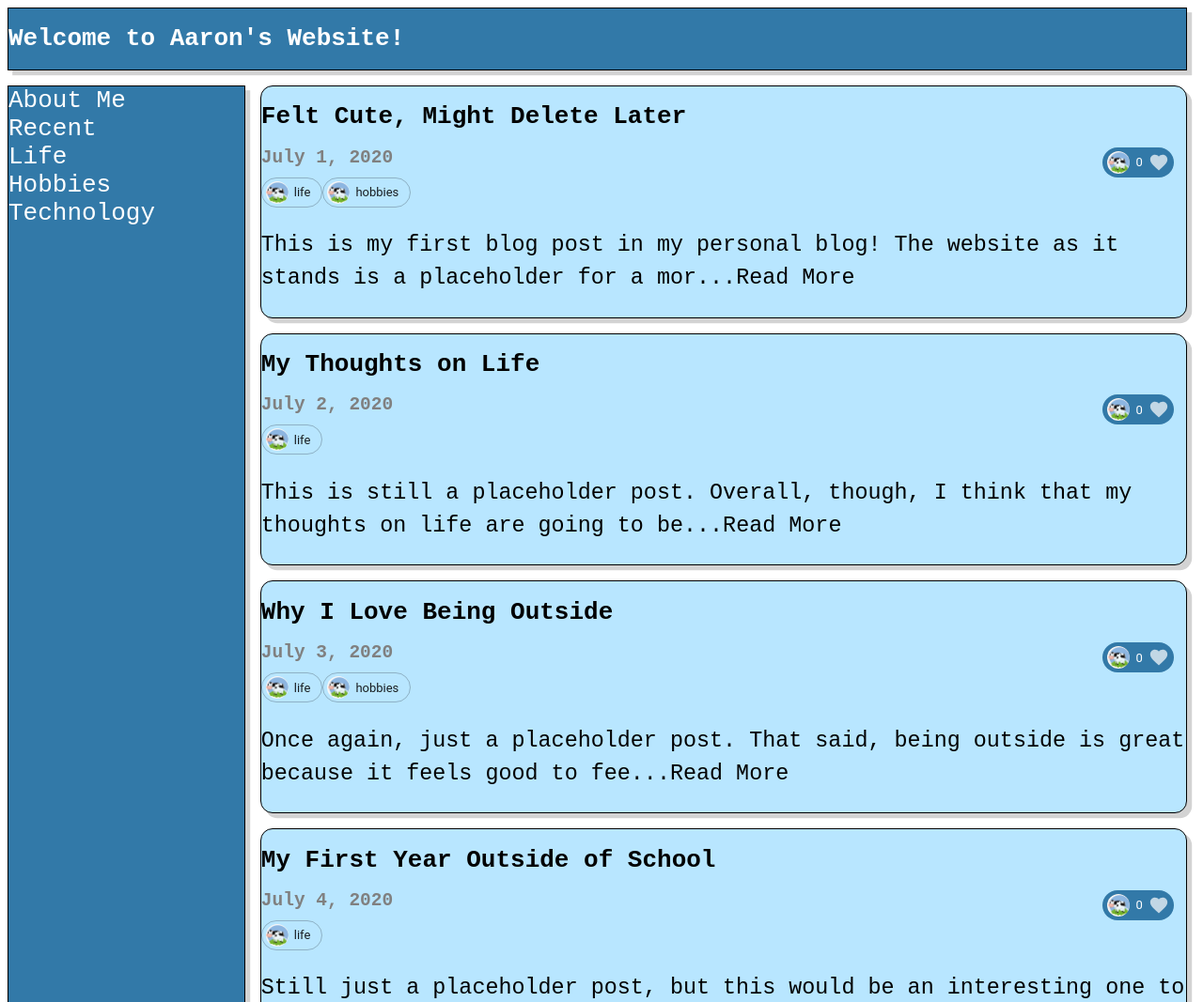
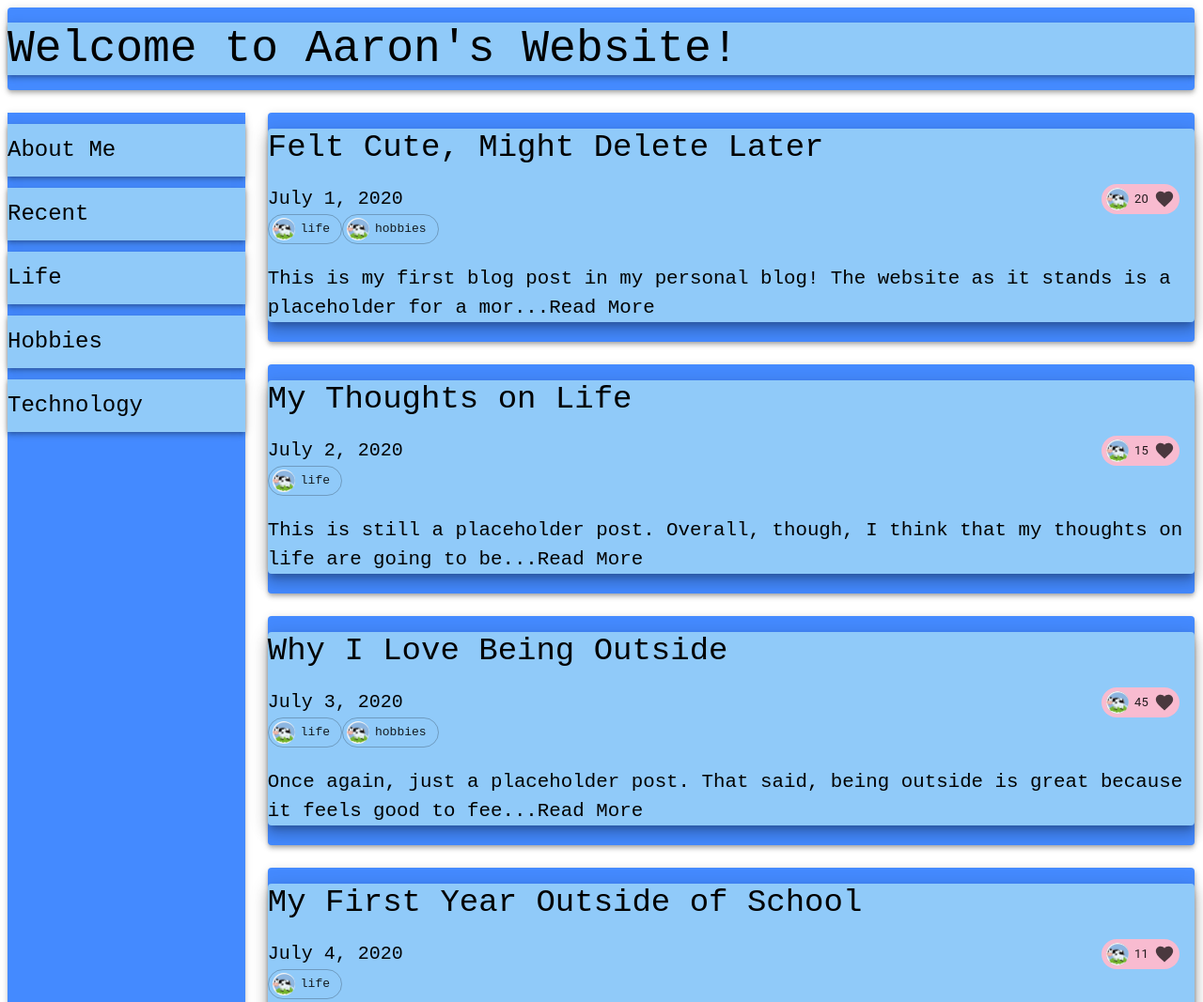
Before and after one commit to aaronsachs/aaronsachs.github.io, a React app: page / in a window 1280 px wide. Shown: the top 1067 px of the page at 94% size. Built offline with nearby package versions, Linux system fonts and the light colour scheme.

Commit message:
converted to mostly material ui, added likes to fake database

```diff
--- a/components/about/About.jsx
+++ b/components/about/About.jsx
@@ -1,5 +1,6 @@
 import React from 'react';
 import './About.css';
+
 
 class About extends React.Component {
 	constructor(props) {
--- a/components/blogpost/Blogpost.css
+++ b/components/blogpost/Blogpost.css
@@ -1,28 +1,15 @@
-.blogpost {
-	font-family: monospace;
-	border: solid black 0.1em;
-	background-color: #b8e6ff;
-	border-radius: 1em;
-	box-shadow: 0.4em 0.4em lightgrey;
-}
-
-.blogpost:hover {
-	background-color: lightgreen;
-	color: green;
-}
-
 .blogpostInfoBar {
 	display: flex;
 	flex-wrap: wrap;
 	justify-content: space-between;
 }
 
-.date {
-	color: grey;
-	margin: 0em;
+.title {
+	margin-top: 0.5em;
+	margin-bottom: 0.5em
 }
 
 .body {
-	font-size: 1.8em;
+	font-size: 1.3em;
 	line-height: 1.5em;
 }
--- a/components/blogpost/Blogpost.jsx
+++ b/components/blogpost/Blogpost.jsx
@@ -2,6 +2,8 @@ import React from 'react';
 import './Blogpost.css';
 import Blogtags from '../blogtags/Blogtags.jsx';
 import Likebutton from '../likebutton/Likebutton.jsx';
+import { Box, Typography } from '@material-ui/core';
+
 
 class Blogpost extends React.Component {
 	constructor(props) {
@@ -36,20 +38,28 @@ class Blogpost extends React.Component {
 		let day = date.getDate();
 		let year = date.getFullYear();
 		return (
-			<div className="blogpost">
-				<h1 className="title">{this.props.title}</h1>
+			<Box bgcolor="secondary.main" boxShadow={4} borderRadius="borderRadius">
+				<Box boxShadow={10} className="blogpost" bgcolor="primary.main" borderRadius="borderRadius">
+					<Typography variant="h4">
+						<div className="title">{this.props.title}</div>
+					</Typography>
 
 					<div className="blogpostInfoBar">
-				    <h2 className="date">{`${month} ${day}, ${year}`}</h2>
-				    <Likebutton/>
+					    <Typography variant="h6">
+					    	<div className="date">{`${month} ${day}, ${year}`}</div>
+					    </Typography>
+					    <Likebutton likes={this.props.likes}/>
 					</div>
 
 					<Blogtags tags={this.props.tags}/>
+					<Typography variant="body1" component="div">
 						<p className="body" onClick={this.handlePostClick}>
 						    {this.state.bodyPreview}
 						    <span>{this.state.expandButtonText}</span>
 						</p>
-			</div>
+					</Typography>
+				</Box>
+			</Box>
 		)
 	}
 }
--- a/components/header/Header.css
+++ b/components/header/Header.css
@@ -1,8 +1,5 @@
 .header {
-	font-family: monospace;
 	grid-column: 1/-1; /* The header spans columns [1, end) in its containing grid */
-	background-color: #3279a8;
-	color: white;
-	border: solid black 0.1em;
-	box-shadow: 0.4em 0.4em lightgrey;
+	padding-top: 1em;
+	padding-bottom: 1em;
 }
--- a/components/header/Header.jsx
+++ b/components/header/Header.jsx
@@ -1,5 +1,7 @@
 import React from 'react';
 import './Header.css';
+import { Box, Typography } from '@material-ui/core';
+
 
 class Header extends React.Component {
 	constructor(props) {
@@ -9,9 +11,13 @@ class Header extends React.Component {
 
 	render() {
 		return (
-			<div className="header">
-				<h1>Welcome to Aaron's Website!</h1>
-			</div>
+			<Box boxShadow={4} className="header" bgcolor="secondary.main" borderRadius="borderRadius">
+			    <Box boxShadow={4} bgcolor="primary.main">
+			      <Typography variant="h3">
+				      Welcome to Aaron's Website!
+				  </Typography>
+				</Box>
+			</Box>
 		)
 	}
 }
--- a/components/homepage/Homepage.css
+++ b/components/homepage/Homepage.css
@@ -1,5 +1,5 @@
 .homepage {
 	display: grid;
 	grid-template-columns: 20% 78%;
-	grid-gap: 1em;
+	grid-gap: 1.5em;
 }
--- a/components/homepage/Homepage.jsx
+++ b/components/homepage/Homepage.jsx
@@ -22,10 +22,6 @@ class Homepage extends React.Component {
 		this.postsFilter = this.postsFilter.bind(this);
 	}
 
-    // Filter posts by post-wise criteria specified in filterFunc,
-    // and then convert the filtered posts lists into a list of
-    // <Blogpost> components.
-    //
 	postsFilter(postItems, filterFunc) {
 		let filteredPosts = postItems.filter(filterFunc).map(
 			(post) => <Blogpost key={post.id} {...post} />
--- a/components/likebutton/Likebutton.jsx
+++ b/components/likebutton/Likebutton.jsx
@@ -6,11 +6,12 @@ import { Chip, Avatar} from '@material-ui/core';
 import { ThemeProvider } from '@material-ui/core/styles';
 import FavoriteIcon from '@material-ui/icons/Favorite';
 
+
 class Likebutton extends React.Component {
 	constructor(props) {
 		super(props);
 		this.state = {
-			numLikes: 0
+			numLikes: props.likes
 		}
 		this.handleClickLike = this.handleClickLike.bind(this);
 	}
@@ -25,6 +26,7 @@ class Likebutton extends React.Component {
 
 	render() {
 		return (
+
 			<div className="likeButton">
 				<ThemeProvider theme={likeButtonTheme}>
 				    <Chip
--- a/components/likebutton/Likebuttontheme.js
+++ b/components/likebutton/Likebuttontheme.js
@@ -1,12 +1,14 @@
 import { createMuiTheme } from '@material-ui/core/styles';
+import pink from '@material-ui/core/colors/pink';
+
 
 const likeButtonTheme = createMuiTheme({
   palette: {
     primary: {
-    	main: "#3279a8"
+    	main: pink[100]
     },
     secondary: {
-    	main: "#b8e6ff"
+    	main: pink["A100"]
     },
   },
 });
--- a/components/noposts/Noposts.css
+++ b/components/noposts/Noposts.css
@@ -1,5 +1,4 @@
 .noPostsView {
-	font-family: monospace;
 	text-align: center;
 	font-size: 1.5em
 }
--- a/components/sidebar/Sidebar.css
+++ b/components/sidebar/Sidebar.css
@@ -1,17 +1,14 @@
 .sidebar {
-	font-family: monospace;
 	grid-column: 1;
 	grid-row: 2/100;
-	background-color: #3279a8;
-	color: white;
-	border: solid black 0.1em;
 	word-wrap: break-word;
-	box-shadow: 0.4em 0.4em lightgrey;
 }
 
 .category {
-	font-size: 2em;
-	color: white;
+	padding-top: 0.5em;
+	padding-bottom: 0.5em;
+	margin-top: 0.5em;
+	margin-bottom: 0.5em;
 }
 
 .category:hover {
--- a/components/sidebar/Sidebar.jsx
+++ b/components/sidebar/Sidebar.jsx
@@ -1,6 +1,8 @@
 import React from 'react';
 import './Sidebar.css';
 import { Link } from 'react-router-dom';
+import { Box, Typography } from '@material-ui/core';
+
 
 class Sidebar extends React.Component {
 	constructor(props) {
@@ -11,19 +13,23 @@ class Sidebar extends React.Component {
 
 	render() {
 		return (
-			<div className="sidebar">
+			<Box className="sidebar" bgcolor="secondary.main" boxShadow={3}>
 				{
 					this.props.categories.map(
 						({name, link}, idx) => {
 							return (
-								<Link to={link} style={{textDecoration: 'none'}} key={idx}>
-									<div className="category">{name}</div>
+								<Link to={link} style={{textDecoration: 'none', color: 'inherit'}} key={idx}>
+								    <Box boxShadow={4} bgcolor="primary.main">
+								    <Typography variant="h5">
+								        <div className="category">{name}</div>
+								    </Typography>
+									 </Box>
 								</Link>
 							)
 						}
 					)
 				}
-			</div>
+			</Box>
 		)
 	}
 }
--- a/database/posts.js
+++ b/database/posts.js
@@ -4,28 +4,32 @@ let posts = [
   	title: "Felt Cute, Might Delete Later",
   	date: new Date("July 1, 2020"),
   	body: "This is my first blog post in my personal blog!  The website as it stands is a placeholder for a more interesting application where I can add discussion forums for me and my reader (not a typo).  I will make progress on this as time permits over the next few months, so stay posted!",
-    tags: ["life", "hobbies"]
+    tags: ["life", "hobbies"],
+    likes: 20
   },
   {
   	id: "2",
   	title: "My Thoughts on Life",
   	date: new Date("July 2, 2020"),
   	body: "This is still a placeholder post.  Overall, though, I think that my thoughts on life are going to be very specific to my own experience, so I should probably rename the post to 'My Thoughts on My Life, Specifically.'",
-    tags: ["life"]
+    tags: ["life"],
+    likes: 15
   },
   {
   	id: "3",
   	title: "Why I Love Being Outside",
   	date: new Date("July 3, 2020"),
   	body: "Once again, just a placeholder post.  That said, being outside is great because it feels good to feel like a part of the rest of the world.  If you're inside all the time, it can be hard to feel connected to anything outside of yourself and your own thoughts.  That's been my experience, at least.",
-    tags: ["life", "hobbies"]
+    tags: ["life", "hobbies"],
+    likes: 45
   },
   {
   	id: "4",
   	title: "My First Year Outside of School",
   	date: new Date("July 4, 2020"),
   	body: "Still just a placeholder post, but this would be an interesting one to write.  So much has happened since I have graduated, and while I am a bit weary from all of the chaos, it has definitely been a unique learning experience.",
-    tags: ["life"]
+    tags: ["life"],
+    likes: 11
   }
 ]
 
--- a/homepage.jsx
+++ b/homepage.jsx
@@ -2,13 +2,17 @@ import React from 'react';
 import ReactDOM from 'react-dom';
 import Homepage from './components/homepage/Homepage.jsx';
 import { HashRouter } from 'react-router-dom';
+import Typography from '@material-ui/core/Typography';
 import { ThemeProvider } from '@material-ui/core/styles';
 import mainTheme from './mainTheme';
+
 
 ReactDOM.render(
 	<HashRouter>
 	    <ThemeProvider theme={mainTheme}>
-			<Homepage />
+	        <Typography component={"div"}>
+			    <Homepage />
+			</Typography>
 	    </ThemeProvider>
 	</HashRouter>,
 	document.getElementById("root")
--- a/mainTheme.js
+++ b/mainTheme.js
@@ -1,13 +1,20 @@
 import { createMuiTheme } from '@material-ui/core/styles';
+import blue from '@material-ui/core/colors/blue';
+
 
 const mainTheme = createMuiTheme({
 	palette: {
 		primary: {
-			main: "#3279a8"
+			main: blue[200]
 		},
 		secondary: {
-			main: "#b8e6ff"
+			main: blue["A200"]
 		}
+	},
+	typography: {
+		fontFamily: [
+		  "monospace"
+		].join(',')
 	}
 })
 
```
Also changed, not shown: 1 other file. Lines whose indentation alone changed are shown as unchanged.
